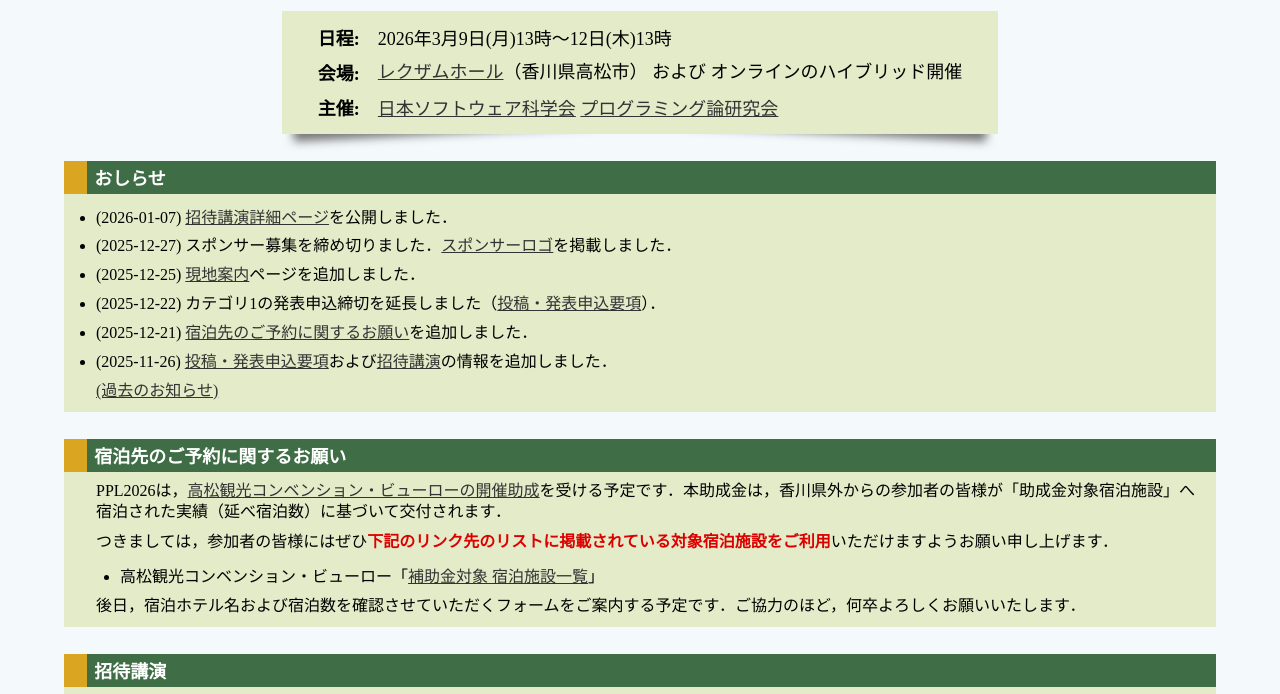
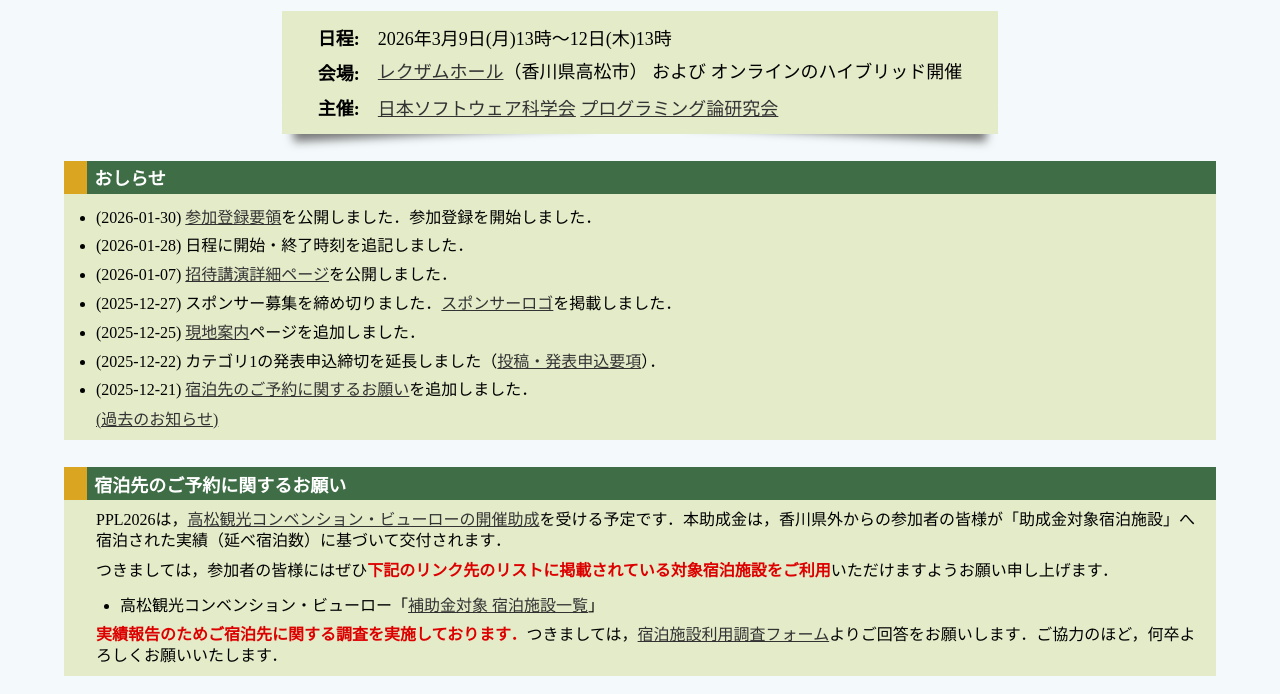
Before and after one commit to khasimt/ppl26-web, an Eleventy site: page src/index.html in a window 1280 px wide. Shown: the part 227-921 px from the top of the page. Built offline with nearby package versions, Linux system fonts and the light colour scheme; Eleventy itself is replaced by a stand-in of ours; files that its build step writes are made by us from their sources.

Commit message:
publish registration page

```diff
--- a/src/index.html
+++ b/src/index.html
@@ -57,12 +57,13 @@ permalink: index.html
   <h2>おしらせ</h2>
   <div class="section">
     <ul class="news">
+      <li>(2026-01-30) <a href="registration.html">参加登録要領</a>を公開しました．参加登録を開始しました．</li>
+      <li>(2026-01-28) 日程に開始・終了時刻を追記しました．</li>
       <li>(2026-01-07) <a href="invited.html">招待講演詳細ページ</a>を公開しました．</li>
       <li>(2025-12-27) スポンサー募集を締め切りました．<a href="index.html#sponsors">スポンサーロゴ</a>を掲載しました．</li>
       <li>(2025-12-25) <a href="access.html">現地案内</a>ページを追加しました．</li>
       <li>(2025-12-22) カテゴリ1の発表申込締切を延長しました（<a href="submission.html">投稿・発表申込要項</a>）．</li>
       <li>(2025-12-21) <a href="index.html#hotel">宿泊先のご予約に関するお願い</a>を追加しました．</li>
-      <li>(2025-11-26) <a href="submission.html">投稿・発表申込要項</a>および<a href="index.html#invitedtalk">招待講演</a>の情報を追加しました．</li>
     </ul>
     <p><a href="news-history.html">(過去のお知らせ)</a></p>
   </div>
@@ -72,7 +73,7 @@ permalink: index.html
     <p>PPL2026は，<a href="https://takamatsu.or.jp/subsidy/">高松観光コンベンション・ビューローの開催助成</a>を受ける予定です．本助成金は，香川県外からの参加者の皆様が「助成金対象宿泊施設」へ宿泊された実績（延べ宿泊数）に基づいて交付されます．</p>
     <p>つきましては，参加者の皆様にはぜひ<em>下記のリンク先のリストに掲載されている対象宿泊施設をご利用</em>いただけますようお願い申し上げます．</p>
     <ul><li>高松観光コンベンション・ビューロー「<a href="https://takamatsu.or.jp/stay/">補助金対象 宿泊施設一覧</a>」</li></ul>
-    <p>後日，宿泊ホテル名および宿泊数を確認させていただくフォームをご案内する予定です．ご協力のほど，何卒よろしくお願いいたします．</p>
+    <p><em>実績報告のためご宿泊先に関する調査を実施しております．</em>つきましては，<a href="registration.html#hotel">宿泊施設利用調査フォーム</a>よりご回答をお願いします．ご協力のほど，何卒よろしくお願いいたします．</p>
   </div>
   <!--
   <h2 id="winning">論文賞・発表賞・ポスター賞・スポンサー特別賞</h2>
@@ -219,7 +220,7 @@ PPL 2026 は，プログラミングとプログラミング言語に関連す
           <div class="gold">
             <img src="images/sponsorship-files/jij.png">
           </div>
-          <figcaption>株式会社Jij</figcaption>
+          <figcaption>株式会社JIJ</figcaption>
         </a>
       </figure>
       <figure class="sponsor">
```
Also changed, not shown: src/news-history.html (+1 -0 lines).
